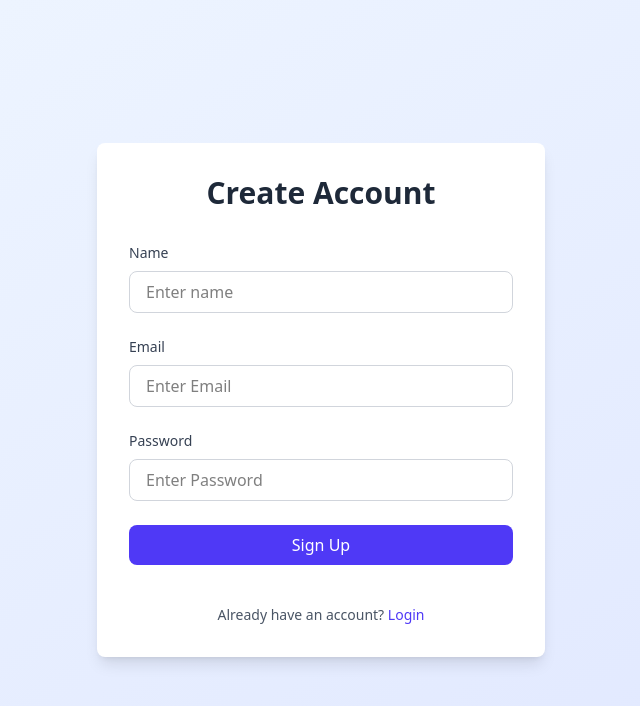
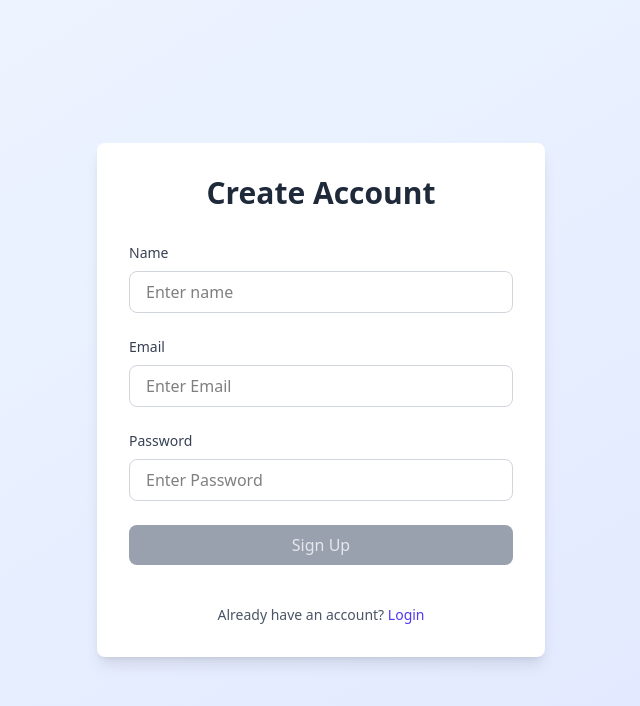
Before and after one commit to CodeWithVikas0810/todos, a React (Vite) app: page /signup in a window 1280 px wide. Shown: the top 706 px of the page, without its empty margins (319-959 px from the left). Built offline with nearby package versions, Linux system fonts and the light colour scheme.

Commit message:
Add validation and toast notifications to Signup

```diff
--- a/src/Pages/Signup.jsx
+++ b/src/Pages/Signup.jsx
@@ -1,12 +1,16 @@
 import React, { useState } from "react";
 import { Link, useNavigate } from "react-router-dom";
 import axios from "axios";
+import { toast } from "react-toastify";
+import "react-toastify/dist/ReactToastify.css";
 
 function Signup() {
   const [name, setName] = useState("");
   const [email, setEmail] = useState("");
   const [password, setPassword] = useState("");
   const navigate = useNavigate();
+
+  const valid = name.trim() && email.trim() && password.trim();
 
   const handleSubmit = (e) => {
     e.preventDefault();
@@ -17,7 +21,7 @@ function Signup() {
         navigate("/login");
       })
       .catch((err) => {
-        alert(err.response.data.message || "User already exists");
+        toast.error(err.response.data.message || "User already exists");
         console.log(err);
       });
   };
@@ -85,8 +89,14 @@ function Signup() {
           </div>
 
           <button
+            disabled={!valid}
             type="submit"
-            className="w-full bg-indigo-600 text-white py-2 px-4 rounded-lg hover:bg-indigo-700 focus:ring-4 focus:ring-indigo-300 font-medium transition duration-200"
+            className={`w-full py-2 px-4 rounded-lg font-medium transition duration-200
+            ${
+              valid
+                ? "bg-indigo-600 hover:bg-indigo-700 cursor-pointer focus:ring-4 focus:ring-indigo-300 text-white"
+                : "bg-gray-400 cursor-not-allowed text-gray-200"
+            }`}
           >
             Sign Up
           </button>
```
